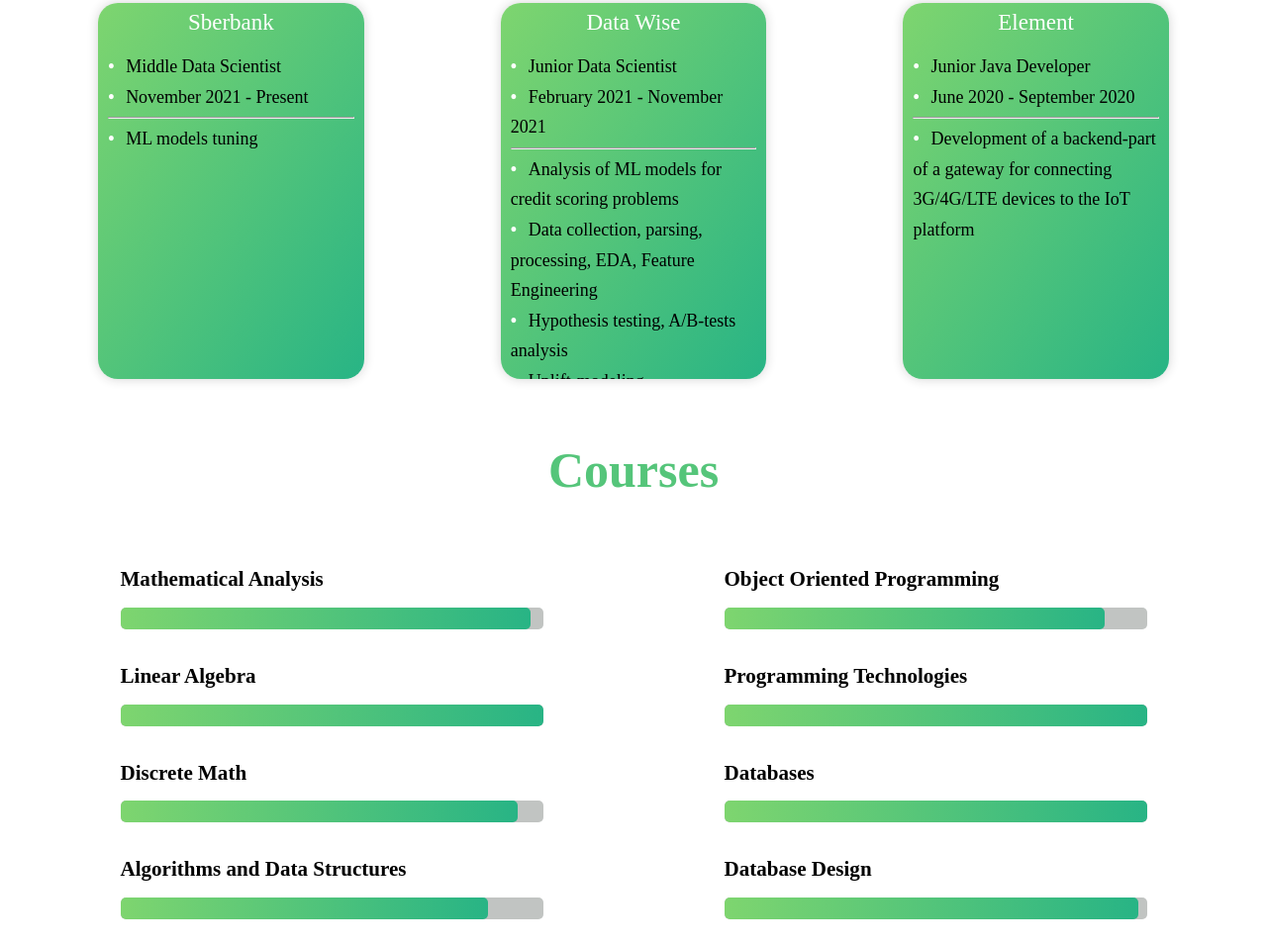
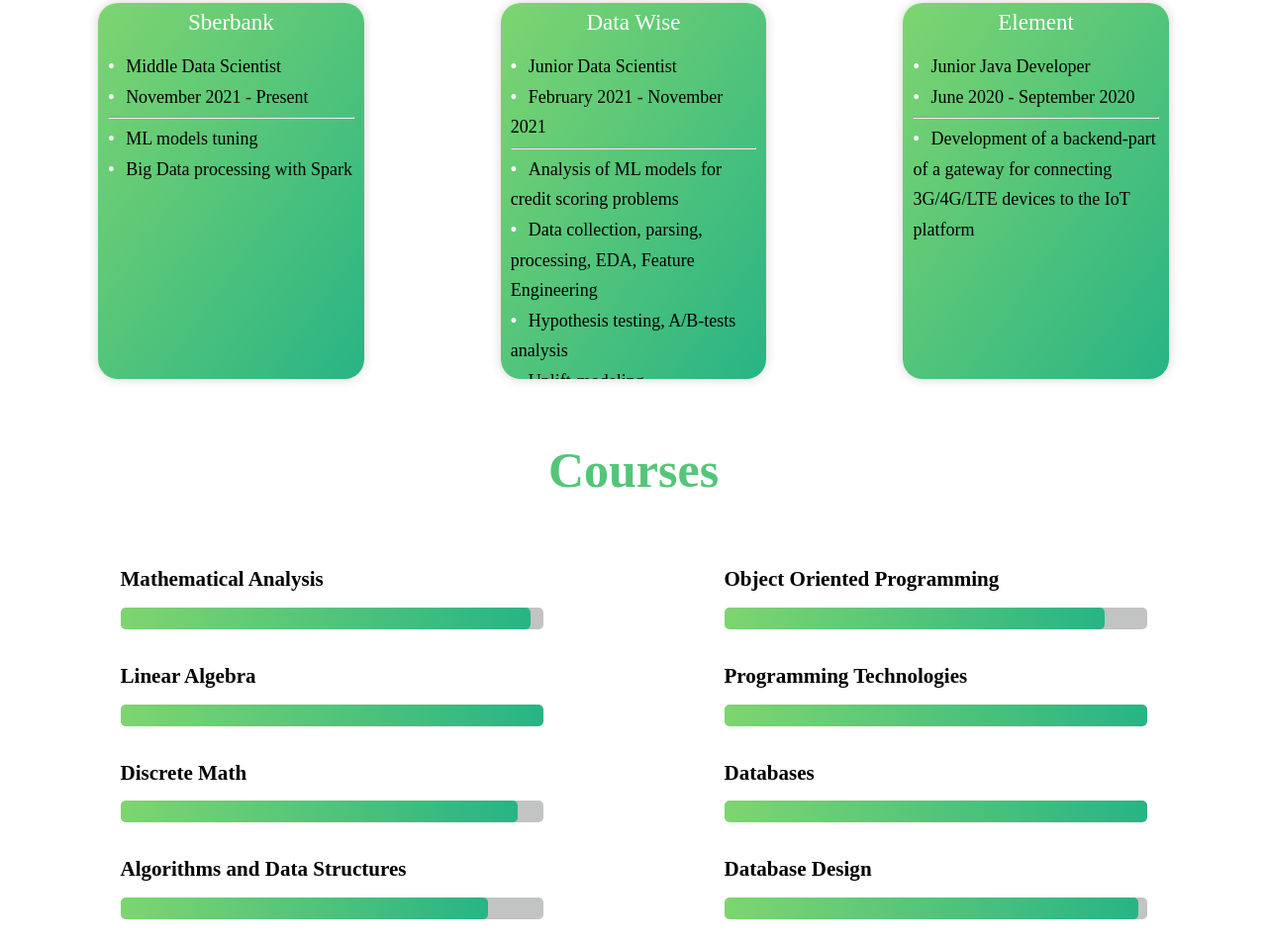
Before and after one commit to slavafive/Portfolio, a plain HTML site: page index.html in a window 1280 px wide. Shown: the part 1537-2493 px from the top of the page at 99% size. Drawn offline with Linux system fonts and the light colour scheme.

Commit message:
Update profile

```diff
--- a/index.html
+++ b/index.html
@@ -70,6 +70,7 @@
         <hr>
         <ul>
             <li>ML models tuning</li>
+            <li>Big Data processing with Spark</li>
         </ul>
 
     </div>
```
